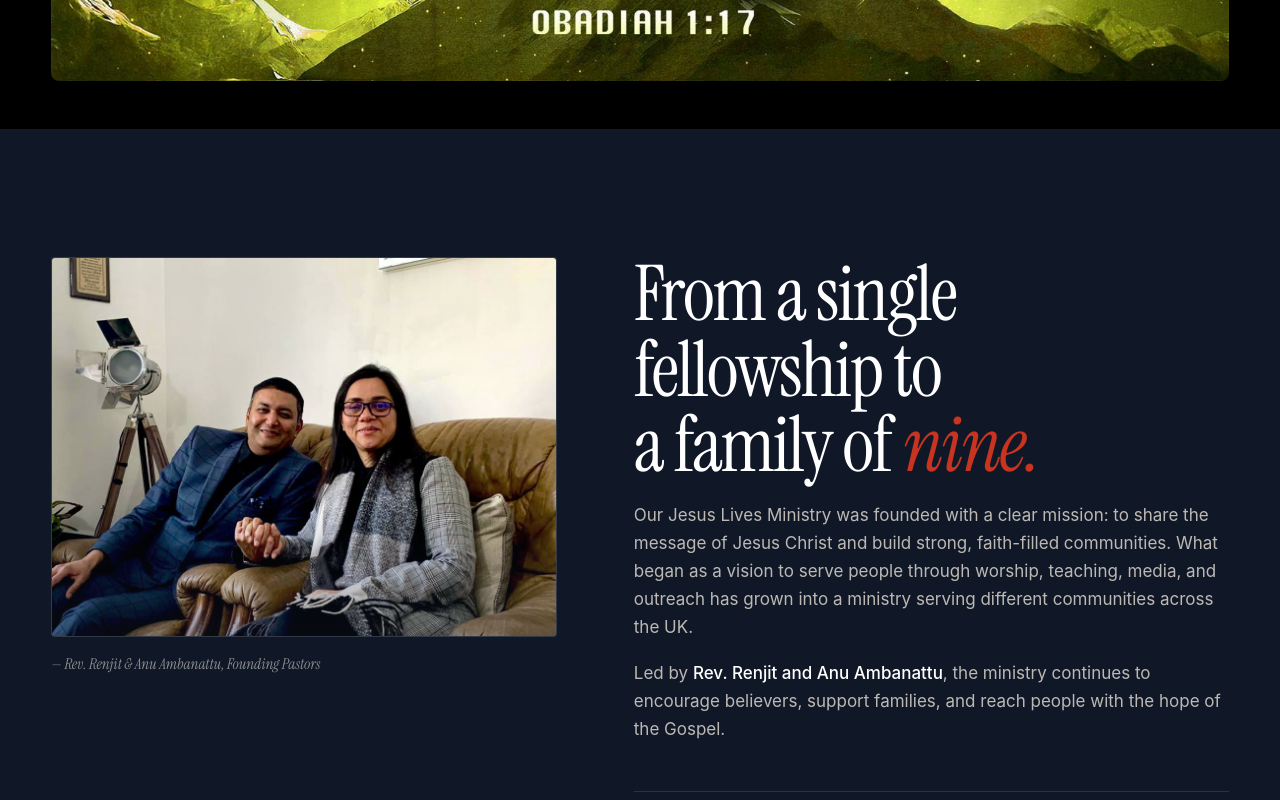
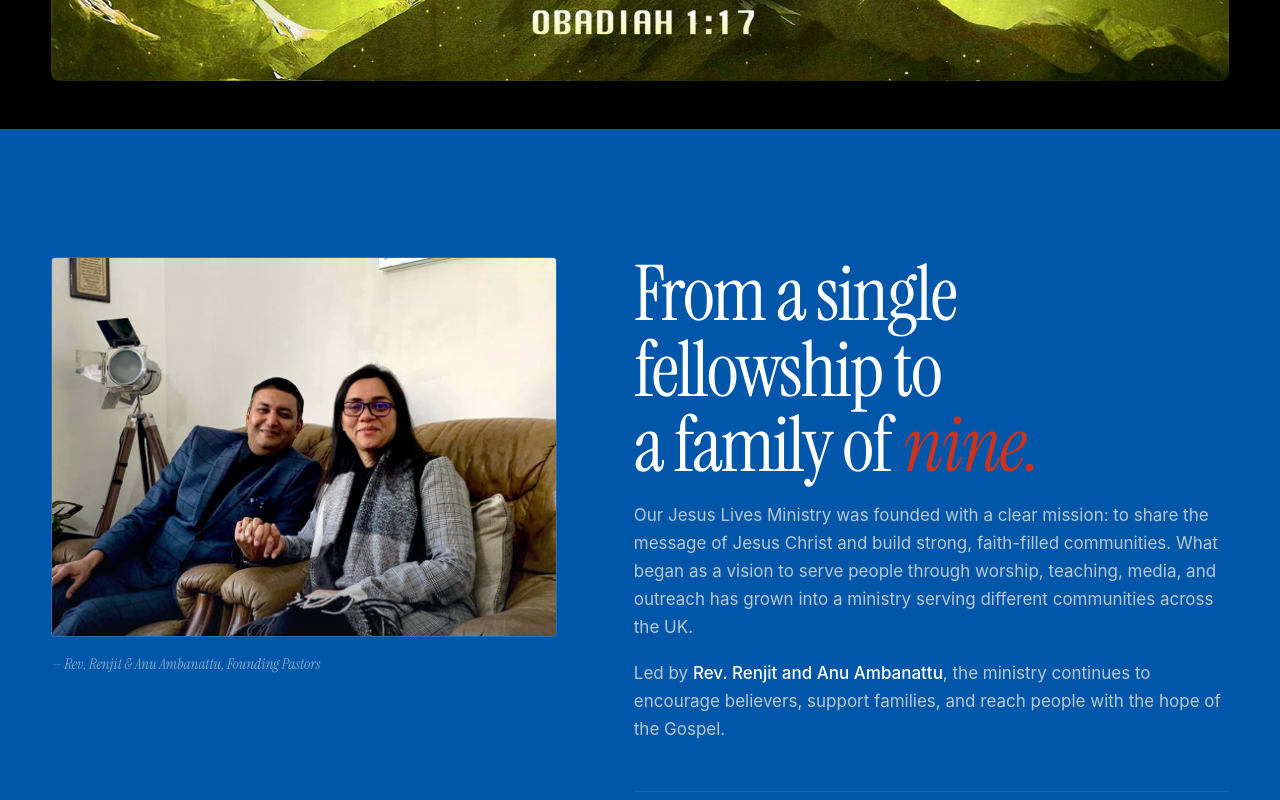
Before and after one commit to ourjesuslives2026/ourjesuslives, a React (Vite) app: page / in a window 1280 px wide. Shown: the part 4080-4880 px from the top of the page. Built offline with nearby package versions, Linux system fonts and the light colour scheme; a web font is replaced by a local one.

Commit message:
Change Our Story section background from ink to brand blue
Co-Authored-By: Claude Sonnet 4.6 <noreply@anthropic.com>

```diff
--- a/src/index.css
+++ b/src/index.css
@@ -708,7 +708,7 @@ body:not(.nav-scrolled) .nav__links a.is-active { background: rgba(255,255,255,0
 .branches__map-text strong { font-style: normal; font-weight: 600; }
 
 /* STORY */
-.story { background: var(--c-ink); color: var(--c-cream); padding: clamp(80px, 10vw, 140px) 0; }
+.story { background: var(--c-blue); color: var(--c-cream); padding: clamp(80px, 10vw, 140px) 0; }
 .story__grid { display: grid; grid-template-columns: 0.85fr 1fr; gap: clamp(40px, 6vw, 80px); align-items: start; }
 .story__photo--real { position: relative; aspect-ratio: 4/3; background: rgba(245,239,227,0.04); border: 1px solid rgba(245,239,227,0.12); border-radius: 4px; overflow: hidden; }
 .story__photo--real img { width: 100%; height: 100%; object-fit: cover; object-position: center; display: block; filter: saturate(0.92); }
```
